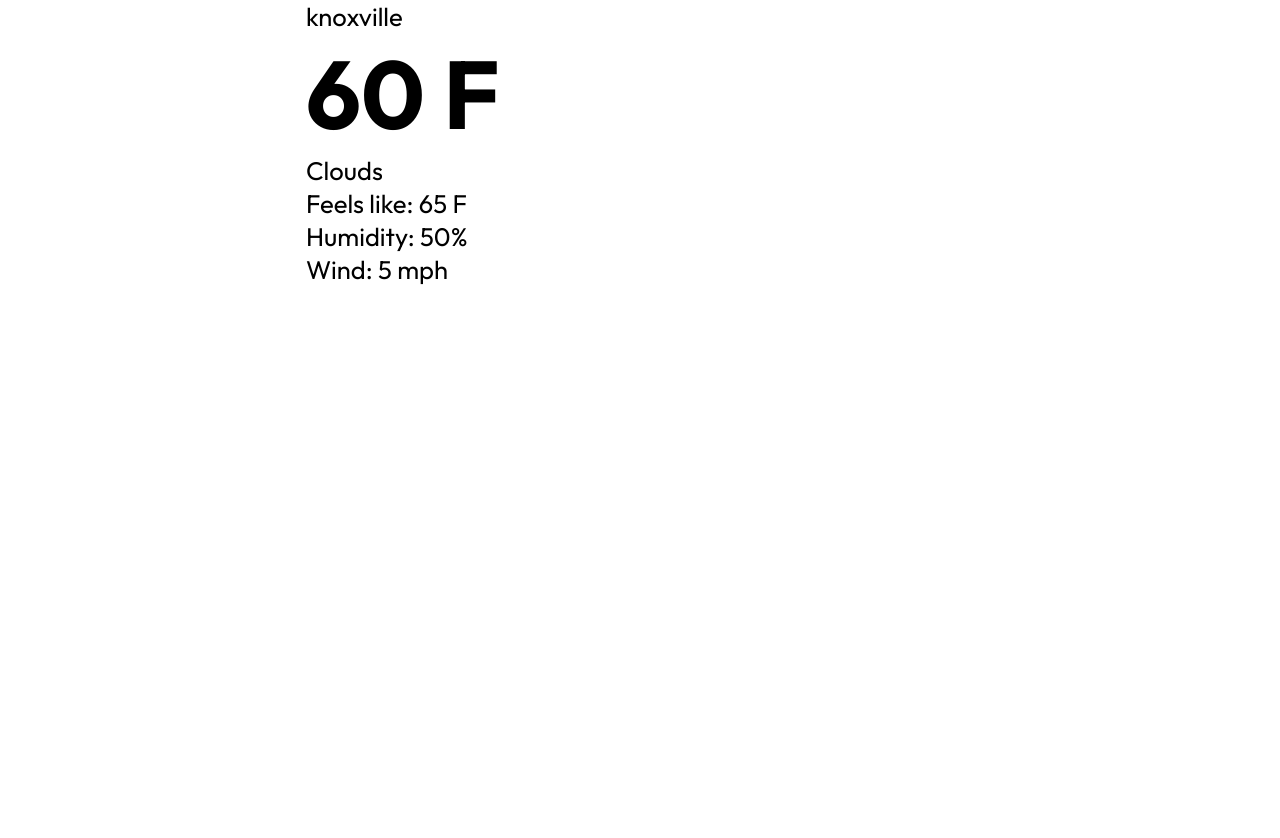
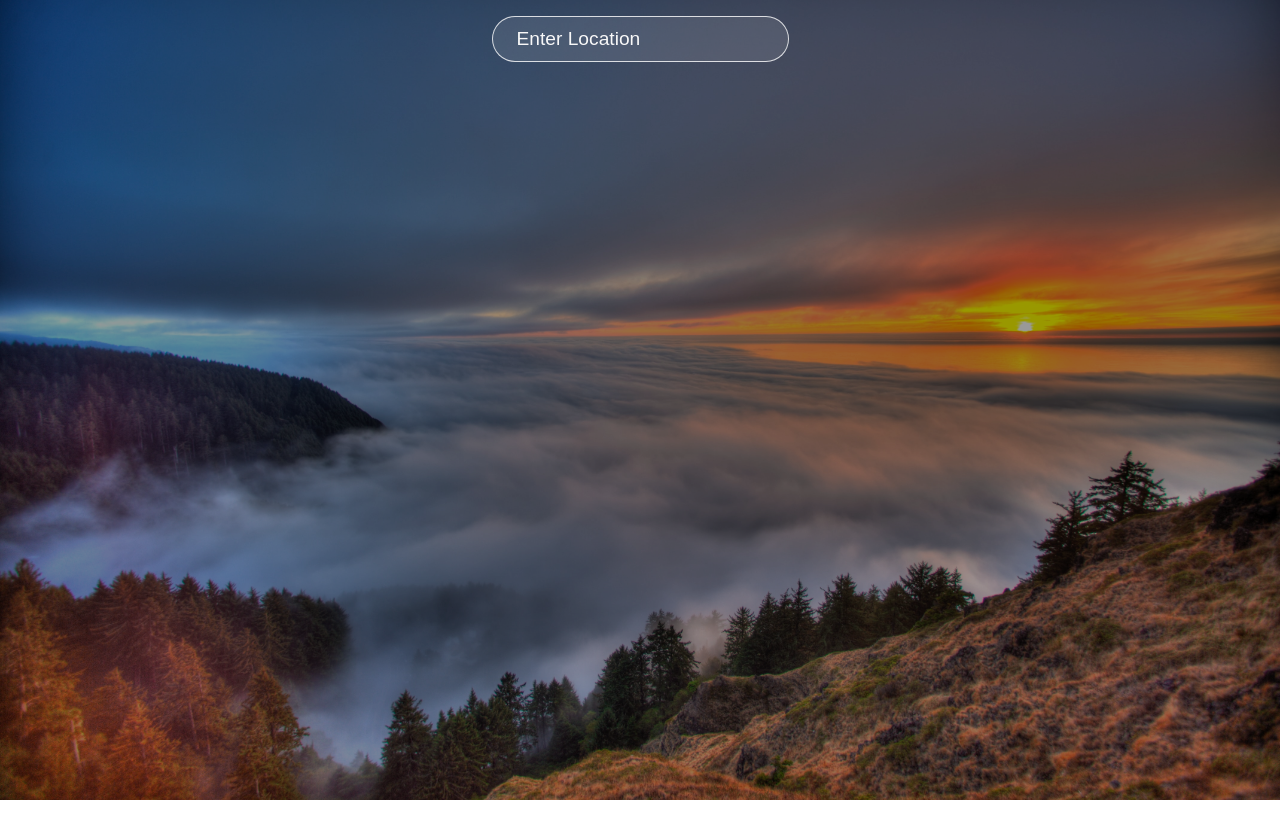
Before and after one commit to Mkish1220/MeaghansReactWeatherApp, a React (Create React App) app in the folder meaghans-weather-app/: page / in a window 1280 px wide. Shown: the top 838 px of the page. Before the commit the page ends 800 px from the top, so only its background shows below. Built offline with nearby package versions, Linux system fonts and the light colour scheme.

Commit message:
removed hard coded data add user input

```diff
--- a/meaghans-weather-app/src/App.js
+++ b/meaghans-weather-app/src/App.js
@@ -1,36 +1,64 @@
-import React from 'react';
-import axios from 'axios';
+import React, { useState } from 'react'
+import axios from 'axios'
 
 function App() {
-
-  // const url ='https://api.openweathermap.org/data/2.5/weather?q=knoxville&appid=192aa32e12efeef9298dceab17715f5a';
+  const [data, setData] = useState({})
+  const [location, setLocation] = useState('')
+const url ='https://api.openweathermap.org/data/2.5/weather?q=knoxville&appid=192aa32e12efeef9298dceab17715f5a';
 
 
+  const searchLocation = (event) => {
+    if (event.key === 'Enter') {
+      axios.get(url).then((response) => {
+        setData(response.data)
+        console.log(response.data)
+      })
+      setLocation('')
+    }
+  }
+
   return (
-  <div className="Meaghans Weather App">
+    <div className="app">
+      <div className="search">
+        <input
+          value={location}
+          onChange={event => setLocation(event.target.value)}
+          onKeyPress={searchLocation}
+          placeholder='Enter Location'
+          type="text" />
+      </div>
       <div className="container">
         <div className="top">
           <div className="location">
-          <p>knoxville</p>
+            <p>{data.name}</p>
           </div>
           <div className="temp">
-        <h1>60 F</h1>
+            {data.main ? <h1>{data.main.temp.toFixed()}°F</h1> : null}
           </div>
           <div className="description">
-        <p>Clouds</p>
+            {data.weather ? <p>{data.weather[0].main}</p> : null}
           </div>
+        </div>
+
+        {data.name !== undefined &&
           <div className="bottom">
             <div className="feels">
-          <p>Feels like: 65 F</p>
+              {data.main ? <p className='bold'>{data.main.feels_like.toFixed()}°F</p> : null}
+              <p>Feels Like</p>
             </div>
             <div className="humidity">
-        <p>Humidity: 50%</p>
+              {data.main ? <p className='bold'>{data.main.humidity}%</p> : null}
+              <p>Humidity</p>
             </div>
             <div className="wind">
-        <p>Wind: 5 mph</p>
+              {data.wind ? <p className='bold'>{data.wind.speed.toFixed()} MPH</p> : null}
+              <p>Wind Speed</p>
             </div>
           </div>
-  </div>
+        }
+
+
+
       </div>
     </div>
   );
--- a/meaghans-weather-app/src/index.css
+++ b/meaghans-weather-app/src/index.css
@@ -1,5 +1,6 @@
+
+
 @import url('https://fonts.googleapis.com/css2?family=Outfit:wght@100;200;300;400;500;600;700&family=Poppins:ital,wght@0,100;0,200;0,300;0,400;0,500;0,600;0,700;0,800;0,900;1,100;1,200;1,300;1,400;1,500;1,600;1,700;1,800;1,900&display=swap');
-
 *{
   box-sizing: border-box;
   margin: 0;
```
Lines whose indentation alone changed are shown as unchanged.
